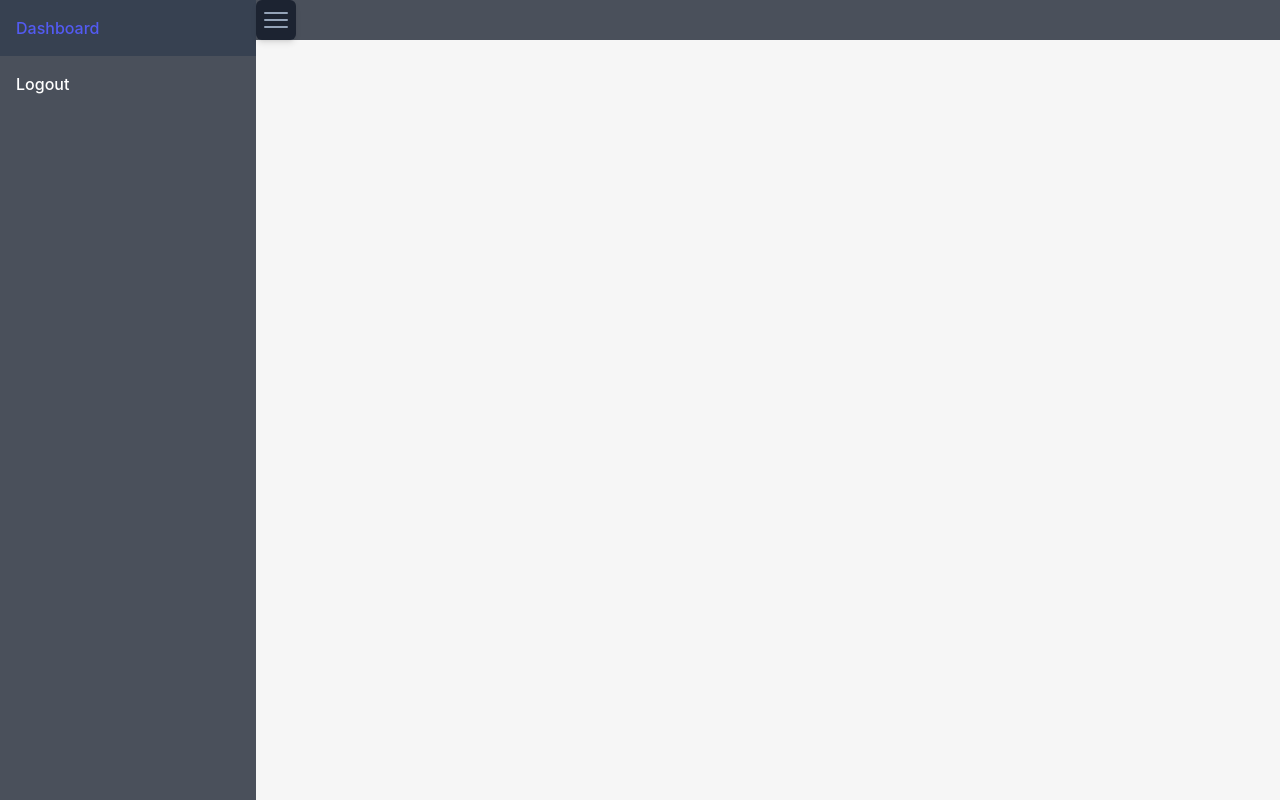
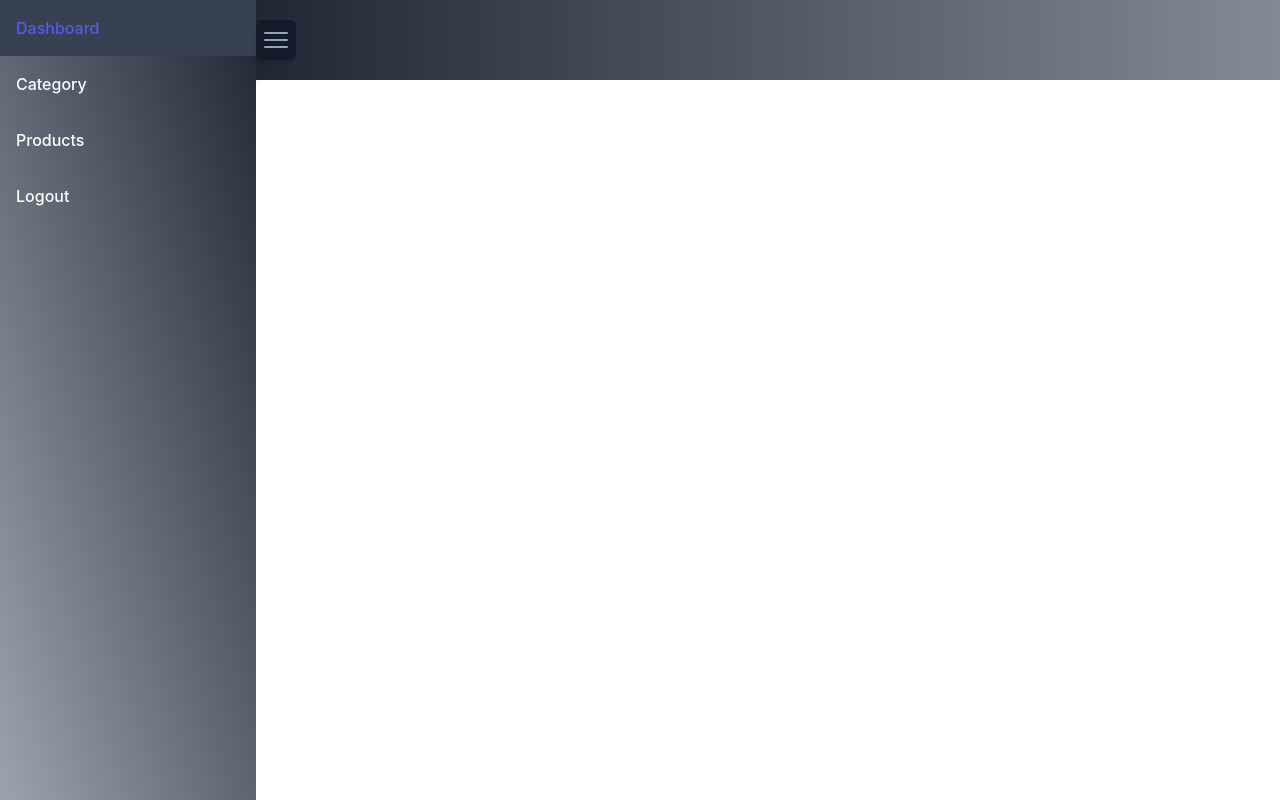
Before and after one commit to chitramsst/tauri-vue-mongo-frontend, a Vue app: page /#/dashboard in a window 1280 px wide. Built offline with nearby package versions, Linux system fonts and the light colour scheme.

Commit message:
sidebar gradiant

```diff
--- a/src/views/Dashboard.vue
+++ b/src/views/Dashboard.vue
@@ -1,13 +1,15 @@
 <template lang="">
   <div class="w-screen mx-auto flex flex-row">
     <div
-      class="inset-y-0 w-64 bg-gray-900 transition-opacity bg-opacity-75 fixed block" v-if="sidebarVisibility"
+      class="inset-y-0 w-64 bg-gray-900 transition-opacity bg-opacity-75 fixed block  bg-gradient-to-bl from-gray-900/75 to-gray-400" v-if="sidebarVisibility"
     >
       <a href="#" class="block p-4 text-white hover:bg-gray-700">Dashboard</a>
+      <a href="#" class="block p-4 text-white hover:bg-gray-700">Category</a>
+      <a href="#" class="block p-4 text-white hover:bg-gray-700">Products</a>
       <a href="#" class="block p-4 text-white hover:bg-gray-700">Logout</a>
     </div>
     <div class="w-full text-black fixed" :class="sidebarVisibility?'ml-64':''">
-      <div class="h-10 bg-gray-900 bg-opacity-75 text-slate-400">
+      <div class="h-20 bg-gray-900 bg-opacity-75 text-slate-400 justify-left items-center flex bg-gradient-to-r from-gray-900/75 to-gray-400">
         <svg
           fill="none"
           stroke="currentColor"
@@ -24,6 +26,9 @@
             d="M3.75 6.75h16.5M3.75 12h16.5m-16.5 5.25h16.5"
           ></path>
         </svg>
+      </div>
+      <div class="h-screen bg-white rounded-lg p-5 w-full">
+
       </div>
     </div>
   </div>
```
